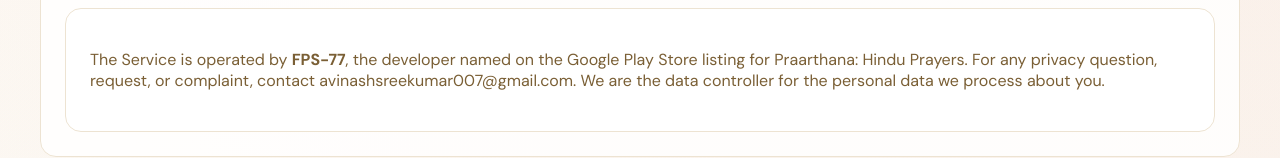
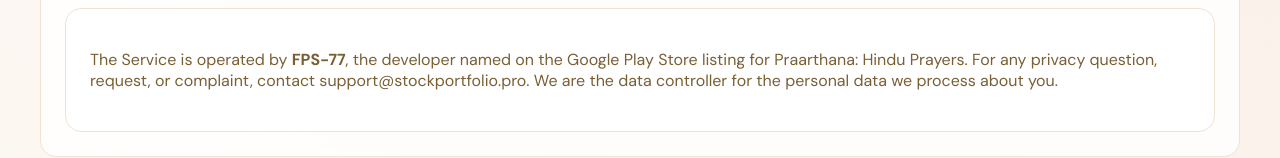
Before and after one commit to avisre/divya, a Next.js app in the folder web/: page /privacy in a window 1280 px wide. Shown: the part 694-852 px from the top of the page. Built offline with nearby package versions, Linux system fonts and the light colour scheme; no server answers.

Commit message:
Privacy: use support@stockportfolio.pro as privacy contact
Replaces the developer's private gmail with the business support inbox.

```diff
--- a/web/app/privacy/page.tsx
+++ b/web/app/privacy/page.tsx
@@ -2,7 +2,7 @@ import { Hero } from "../../components/content/Hero";
 import { Section } from "../../components/content/Section";
 
 const LAST_UPDATED = "June 7, 2026";
-const CONTACT_EMAIL = "avinashsreekumar007@gmail.com";
+const CONTACT_EMAIL = "support@stockportfolio.pro";
 const DEVELOPER_NAME = "FPS-77";
 const APP_NAME = "Praarthana: Hindu Prayers";
 const APP_PACKAGE = "com.praarthana.prayerapp.avinash";
```
